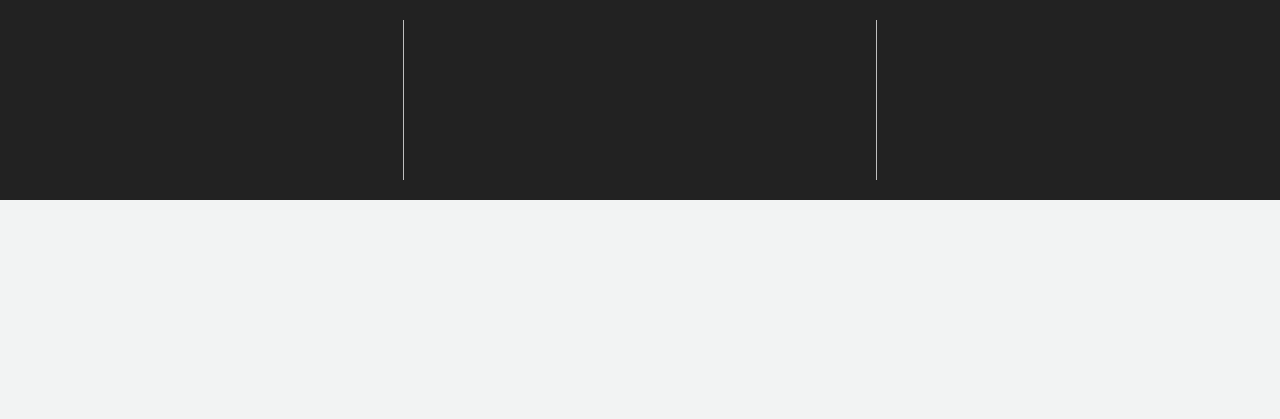
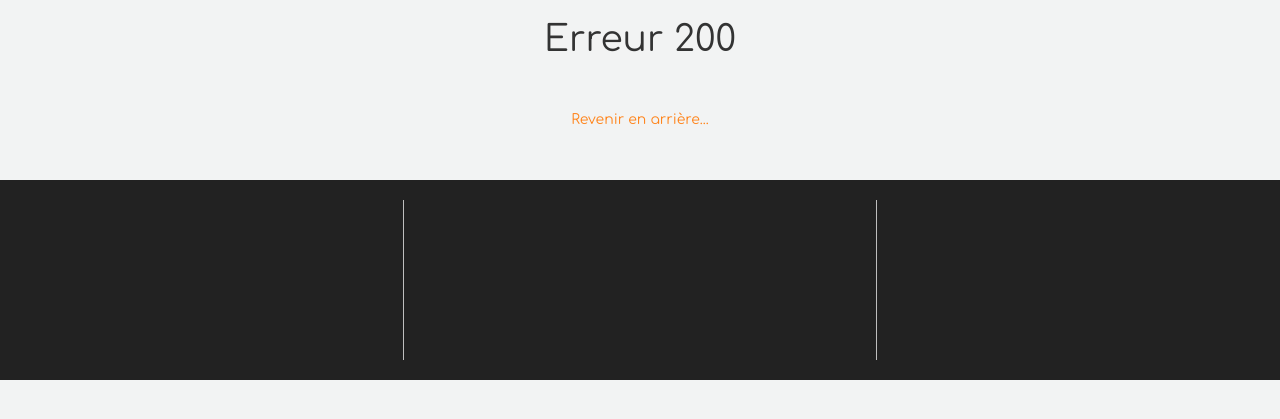
Before and after one commit to alexismch/IPL_2019_BIN1_WebProject, a PHP site: page /index.php?page=code in a window 1280 px wide. Shown: the part 50-469 px from the top of the page. Run offline with PHP 8.4, Linux system fonts and the light colour scheme; data that the repository does not hold is empty; some libraries are stand-ins or nearby versions.

Commit message:
Add error page

```diff
--- a/controllers/errorController.php
+++ b/controllers/errorController.php
@@ -1,12 +1,18 @@
 <?php
 	class errorController {
 		private $_global;
+		private $_code;
+		private $_message;
 
-		public function __construct($global) {
+		public function __construct($global, $code) {
+			$code_array = parse_ini_file(PATH_MODELS."code.ini", true);
 			$this->_global = $global;
+			$this->_code = $code;
+			$this->_message = $code_array[$code];
+			require_once (PATH_VIEWS."heads/errorhead.php");
 		}
 
 		public function run() {
-
+			require_once (PATH_VIEWS."error.php");
 		}
 	}
--- a/index.php
+++ b/index.php
@@ -6,7 +6,7 @@
 	if (!isset($_GET['page'])) $_GET['page'] = "index";
 	switch ($_GET['page']) {
 		case "error" :
-			$page = pageError($global);
+			$page = pageError($global, $_SERVER['REDIRECT_STATUS']);
 			break;
 
 		case "login" :
@@ -50,7 +50,7 @@
 			break;
 
 		default :
-			$page = pageError($global);
+			$page = pageError($global, $_SERVER['REDIRECT_STATUS']);
 	}
 	require_once (PATH_VIEWS."global/menu.php");
 	$page->run();
@@ -61,9 +61,9 @@
 	  #############################
 	 # Functions to create pages #
 	#############################
-	function pageError($global) {
+	function pageError($global, $code) {
 		require_once (PATH_CONTROLLERS."errorController.php");
-		return new errorController($global);
+		return new errorController($global, $code);
 	}
 
 	function pageLogin($global) {
@@ -81,7 +81,7 @@
 		try {
 			return new categoryController($global);
 		} catch (Error $error) {
-			return pageError($global);
+			return pageError($global, $error->getMessage());
 		}
 	}
 
@@ -90,7 +90,7 @@
 		try {
 			return new questionController($global);
 		} catch (Error $error) {
-			return pageError($global);
+			return pageError($global, $error->getMessage());
 		}
 	}
 
--- a/models/code.ini
+++ b/models/code.ini
@@ -1,3 +1,6 @@
+403 = "Vous n'avez pas accès à cette page..."
+404 = "Page non trouvée..."
+
 [S]
 0 = Vous vous êtes bien connecté...
 1 = "Vous vous êtes bien déconnecté..."
--- a/models/config.php
+++ b/models/config.php
@@ -17,6 +17,7 @@
 
 	if ($_SERVER['HTTP_REFERER'] === $statement) $_SERVER['HTTP_REFERER'] = "/";
 	else $_SESSION['referer'] = $_SERVER['HTTP_REFERER'];
+	if (empty($_SESSION['referer'])) $_SESSION['referer'] = "/";
 
 	/*
 	 * Autoload classes
--- /dev/null
+++ b/views/css/error.css
@@ -0,0 +1,13 @@
+h1, h3 {
+    text-align: center;
+}
+
+.back {
+    width: 100%;
+    text-align: center;
+    margin: 50px 0;
+}
+
+.back a {
+    color: #ff841b;
+}
--- a/views/error.php
+++ b/views/error.php
@@ -1,7 +1,5 @@
-<?php
-	/**
-	 * Created by PhpStorm.
-	 * User.class: alexismichiels
-	 * Date: 2019-03-21
-	 * Time: 15:36
-	 */
+<h1>Erreur <?php echo $this->_code?></h1>
+<h3><?php echo $this->_message?></h3>
+<div class="back">
+    <a href="<?php echo $_SESSION['referer']?>">Revenir en arrière...</a>
+</div>
--- a/views/heads/errorHead.php
+++ b/views/heads/errorHead.php
@@ -1,3 +1,4 @@
-    <title>Erreur</title>
+    <title>Erreur <?php echo $this->_code?></title>
+    <link rel="stylesheet" type="text/css" href="<?php echo PATH_ASSETS."css/error.css"?>">
 </head>
 <body>
```
